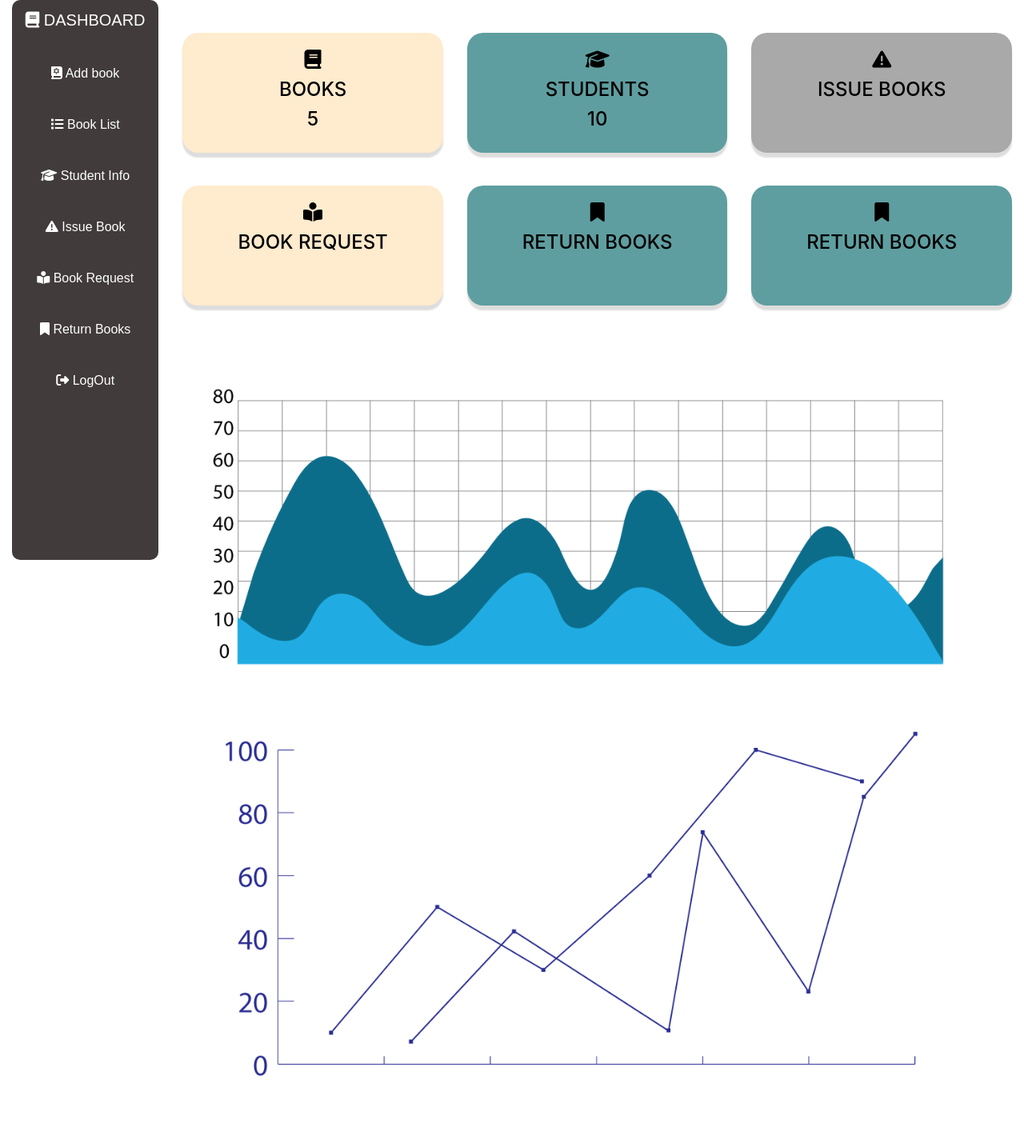
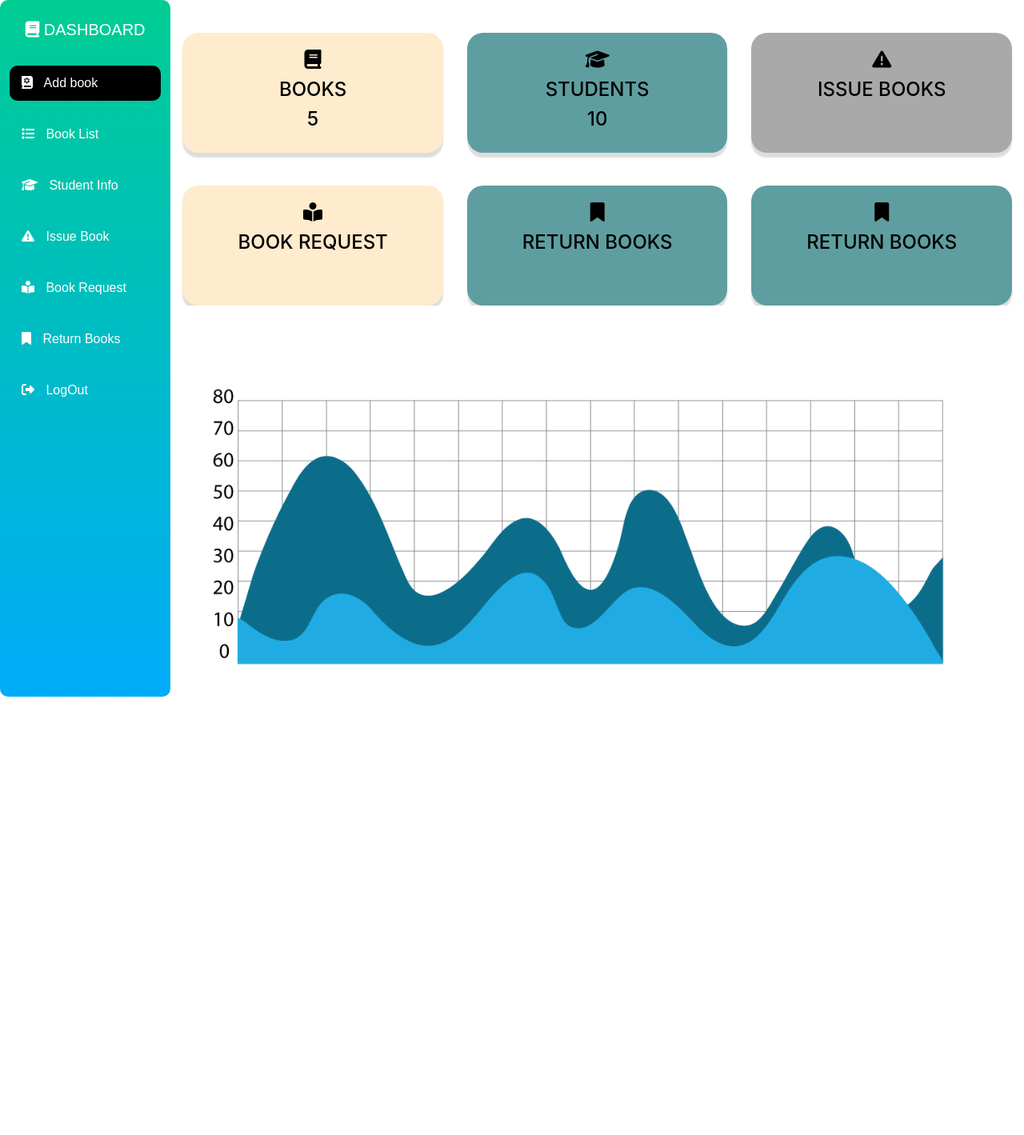
Before and after one commit to razibdash/Gnosis, a PHP site: page /adminDashboard.php in a window 1280 px wide. Shown: the whole page at 80% size. After the commit the page ends 871 px from the top, so only its background shows below. Run offline with PHP 8.4, Linux system fonts and the light colour scheme; data comes from the database, SQL or seed files in the repository.

Commit message:
side menu ui changed

```diff
--- a/adminDashboard.php
+++ b/adminDashboard.php
@@ -36,8 +36,8 @@
         <div class="container-fluid">
 
            <div class="admin-section">
-           <div class="row">
-                <div class="col-md-2">
+           <div class="row " >
+                <div class="col-md-2 p-0">
                 <?php
                    require_once("side_bar.php");
                   ?>
--- a/css/home.css
+++ b/css/home.css
@@ -64,7 +64,7 @@
     padding: 20px 60px;
     color: white;
     background: linear-gradient(180deg, #00d2ff 0%, #3a47d5 100%);
-    height: 100vh;
+    height: 100svh;
     overflow: hidden;
     width: 100%;
 }
--- a/css/style.css
+++ b/css/style.css
@@ -4,6 +4,9 @@
 }
 img{
     max-width: 100%;
+}
+body{
+    min-height: 100%;
 }
 
 .admin_login_form .submit-btn {
@@ -23,35 +26,37 @@ img{
 
 /*admin Dashboard part*/
 .admin {
-
-
-  padding: 0px;
-  background: rgb(65, 59, 59);
+  padding: 12px;
+  background: linear-gradient(0deg, #00abf9 0%, #00cd93 100%);
   color: white;
   height: 700px;
   border-radius: 10px;
+  min-height: 100%;
 }
-.manu ul{
+.admin .manu ul{
     list-style-type: none;
         margin: auto;
 
 
 }
-.manu ul li{
+.admin .manu ul li{
     margin-top: 20px;
 }
-.manu ul li a{
+.admin .manu ul li a i{
+    margin-right: 10px;
+    margin-left: 5px;
+}
+.admin .manu ul li a{
     text-decoration: none;
     color: white;
     padding: 10px;
     display: block;
-    text-align: center;
     font-family: arial;
    transform:.5s ;
-   transition: .5s;
+   transition: .2s;
 
 }
-.dashboard
+.admin .dashboard
 {
     display: block;
     text-align: center;
@@ -63,13 +68,18 @@ img{
     padding: 10px;
 
 }
-.dashboard:hover{
+.admin .dashboard:hover{
     text-decoration: none;
     color: white;
 }
-.header .manu ul li a:hover{
+.admin .manu ul .actives {
     background: black;
-    border-radius: 5px;
+    border-radius: 10px;
+}
+
+.admin .manu ul li:hover{
+    background: black;
+    border-radius: 10px;
 }
 
 
--- a/side_bar.php
+++ b/side_bar.php
@@ -4,13 +4,13 @@
 
              <div class="manu">
                     <ul>
-                    <li><a href="add-new-book.php"><i class="fa-sharp fa-solid fa-book-tanakh"></i>  Add book</a></li>
-                        <li><a href="book-list.php"><i class="fa-solid fa-list"></i>  Book List</a></li>
-                        <li><a href="student-info.php"><i class="fa-solid fa-graduation-cap icon-dada"></i>  Student Info</a></li>
-                        <li><a href="issue-book.php"><i class="fa-solid fa-triangle-exclamation"></i>  Issue Book</a></li>
-                        <li><a href="book-request.php"><i class="fa-solid fa-book-open-reader"></i>  Book Request</a></li>
-                        <li><a href="return-books.php"><i class="fa-solid fa-bookmark"></i>  Return Books</a></li>
-                        <li><a href="home.php"><i class="fa-solid fa-right-from-bracket"></i>  LogOut</a></li>
+                    <li class="actives"><a href="add-new-book.php"><i class="fa-sharp fa-solid fa-book-tanakh"></i>  Add book</a></li>
+                        <li class=""><a href="book-list.php"><i class="fa-solid fa-list"></i>  Book List</a></li>
+                        <li class=""><a href="student-info.php"><i class="fa-solid fa-graduation-cap icon-dada"></i>  Student Info</a></li>
+                        <li class=""><a href="issue-book.php"><i class="fa-solid fa-triangle-exclamation"></i>  Issue Book</a></li>
+                        <li class=""><a href="book-request.php"><i class="fa-solid fa-book-open-reader"></i>  Book Request</a></li>
+                        <li class=""><a href="return-books.php"><i class="fa-solid fa-bookmark"></i>  Return Books</a></li>
+                        <li class=""><a href="home.php"><i class="fa-solid fa-right-from-bracket"></i>  LogOut</a></li>
                     </ul>
                   </div>
             </div>
```
Also changed, not shown: image/graph.png.
